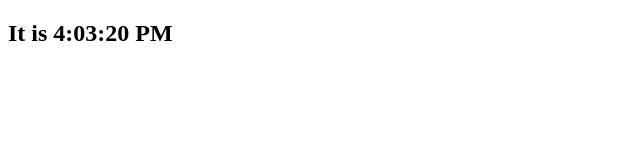
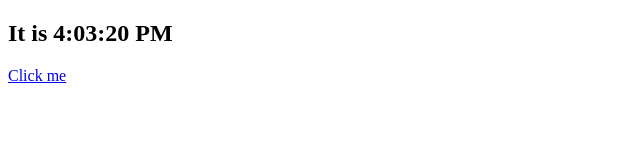
Before and after one commit to prashanth-g/react_playground, a React (Create React App) app: page / in a window 1280 px wide. Shown: the top 160 px of the page, without its empty margins (0-640 px from the left). Built offline with nearby package versions, Linux system fonts and the light colour scheme.

Commit message:
Added event handling

```diff
--- a/src/index.js
+++ b/src/index.js
@@ -39,3 +39,25 @@ ReactDOM.render(
     <Clock />,
     document.getElementById('root')
 );
+
+// event handling
+
+class ActionLink extends React.Component {
+  handleClick(e) {
+    e.preventDefault();
+    console.log('The link was clicked.');
+  }
+
+  render() {
+    return (
+      <a href="#" onClick={this.handleClick}>
+        Click me
+      </a>
+    );
+  }
+}
+
+ReactDOM.render(
+  <ActionLink />,
+  document.getElementById('dev')
+);
```
